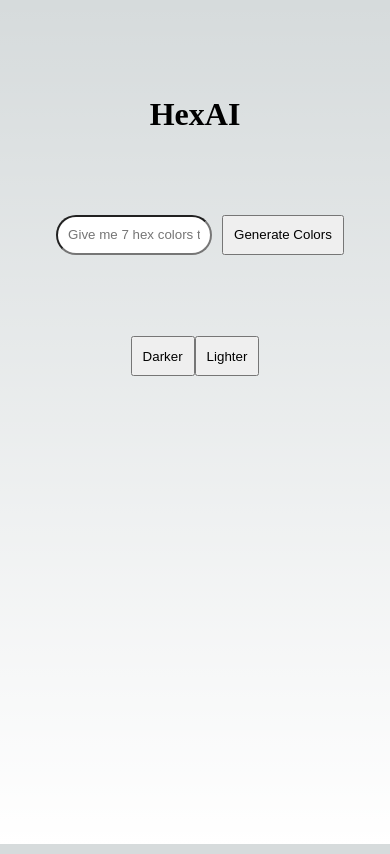
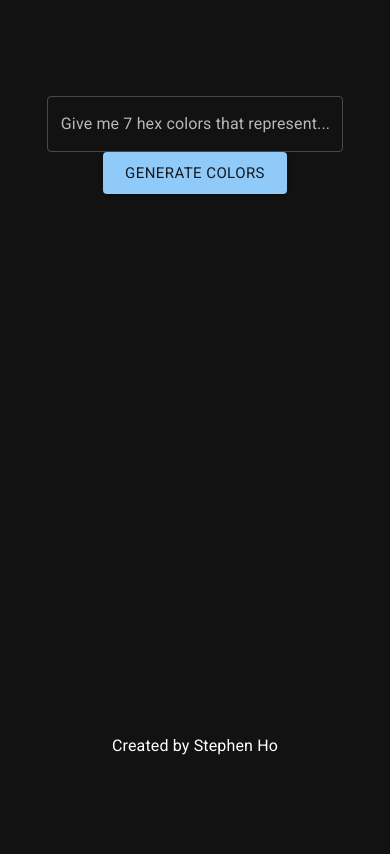
Before and after one commit to stephen-ho/HexAI, a Next.js app: page / in a window 390 px wide. Built offline with nearby package versions, Linux system fonts and the light colour scheme.

Commit message:
customized css and mobile responsive

```diff
--- a/package.json
+++ b/package.json
@@ -9,6 +9,10 @@
     "lint": "next lint"
   },
   "dependencies": {
+    "@emotion/react": "^11.10.6",
+    "@emotion/styled": "^11.10.6",
+    "@fontsource/roboto": "^4.5.8",
+    "@mui/material": "^5.12.1",
     "axios": "^1.3.5",
     "eslint": "8.38.0",
     "eslint-config-next": "13.3.0",
--- a/src/pages/_app.js
+++ b/src/pages/_app.js
@@ -1,5 +1,26 @@
 import '@/styles/globals.css'
+import { Roboto } from 'next/font/google'
+import { ThemeProvider, createTheme } from '@mui/material/styles';
+import CssBaseline from '@mui/material/CssBaseline';
+
+const roboto = Roboto({
+  weight: '400',
+  subsets: ['latin'],
+})
+
+const darkTheme = createTheme({
+  palette: {
+    mode: 'dark',
+  },
+});
 
 export default function App({ Component, pageProps }) {
-  return <Component {...pageProps} />
+  return (
+    <ThemeProvider theme={darkTheme}>
+      <CssBaseline />
+      <main className={roboto.className}>
+        <Component {...pageProps} />
+      </main>
+    </ThemeProvider>
+  )
 }
--- a/src/pages/index.js
+++ b/src/pages/index.js
@@ -4,6 +4,7 @@ import { Inter } from 'next/font/google'
 // import styles from '@/styles/Home.module.css'
 import axios from "axios";
 import { useState, useEffect } from "react";
+import { Button, Tooltip, TextField } from '@mui/material';
 
 const inter = Inter({ subsets: ['latin'] })
 
@@ -101,6 +102,19 @@ export default function Home() {
 
   const loading = isLoading ? <div>{loader}</div> : null;
 
+  const extras = (colors.length > 1) ?
+    <div className="extras">
+      <Tooltip title="Generate the same colors but one shade darker" placement="top">
+        <Button variant="contained" size="large" onClick={handleDarker}>Darker</Button>
+      </Tooltip>
+      <Tooltip title="Generate the same colors but one shade lighter" placement="top">
+        <Button variant="contained" size="large" onClick={handleLighter}>Lighter</Button>
+      </Tooltip>
+    </div>
+    : null;
+
+  const fontColor = `color: ${currentColor.color}`;
+
   return (
     <>
       <Head>
@@ -110,29 +124,28 @@ export default function Home() {
         <link rel="icon" href="/favicon.ico" />
       </Head>
       <main className="main">
-        <h1>HexAI</h1>
         {loading}
         <div className="input">
-          <input
+          <TextField
+            className="promptInput"
+            variant="outlined"
             value={userDescription}
             onChange={handleChange}
-            placeholder="Give me 7 hex colors that represent..."
+            label="Give me 7 hex colors that represent..."
           />
-          <button onClick={handleClick}>Generate Colors</button>
-        </div>
-        <div className="extras">
-          <button onClick={handleDarker}>Darker</button>
-          <button onClick={handleLighter}>Lighter</button>
+          <Button className="button" variant="contained" size="large" onClick={handleClick}>Generate Colors</Button>
         </div>
         <div className="colors">
           <div className="colorWheel">
             {colorWheel}
           </div>
           <div className="colorInfo">
-            <h2>{currentColor.color}</h2>
-            {currentColor.description}
+            <h2 style={{color: currentColor.color}}>{currentColor.color}</h2>
+            <b>{currentColor.description}</b>
           </div>
         </div>
+        {extras}
+        <a href="https://stephen-ho.github.io/">Created by Stephen Ho</a>
       </main>
     </>
   )
--- a/src/styles/globals.css
+++ b/src/styles/globals.css
@@ -1,109 +1,12 @@
-:root {
-  --max-width: 1100px;
-  --border-radius: 12px;
-  --font-mono: ui-monospace, Menlo, Monaco, 'Cascadia Mono', 'Segoe UI Mono',
-    'Roboto Mono', 'Oxygen Mono', 'Ubuntu Monospace', 'Source Code Pro',
-    'Fira Mono', 'Droid Sans Mono', 'Courier New', monospace;
-
-  --foreground-rgb: 0, 0, 0;
-  --background-start-rgb: 214, 219, 220;
-  --background-end-rgb: 255, 255, 255;
-
-  --primary-glow: conic-gradient(
-    from 180deg at 50% 50%,
-    #16abff33 0deg,
-    #0885ff33 55deg,
-    #54d6ff33 120deg,
-    #0071ff33 160deg,
-    transparent 360deg
-  );
-  --secondary-glow: radial-gradient(
-    rgba(255, 255, 255, 1),
-    rgba(255, 255, 255, 0)
-  );
-
-  --tile-start-rgb: 239, 245, 249;
-  --tile-end-rgb: 228, 232, 233;
-  --tile-border: conic-gradient(
-    #00000080,
-    #00000040,
-    #00000030,
-    #00000020,
-    #00000010,
-    #00000010,
-    #00000080
-  );
-
-  --callout-rgb: 238, 240, 241;
-  --callout-border-rgb: 172, 175, 176;
-  --card-rgb: 180, 185, 188;
-  --card-border-rgb: 131, 134, 135;
-}
-
-@media (prefers-color-scheme: dark) {
-  :root {
-    --foreground-rgb: 255, 255, 255;
-    --background-start-rgb: 0, 0, 0;
-    --background-end-rgb: 0, 0, 0;
-
-    --primary-glow: radial-gradient(rgba(1, 65, 255, 0.4), rgba(1, 65, 255, 0));
-    --secondary-glow: linear-gradient(
-      to bottom right,
-      rgba(1, 65, 255, 0),
-      rgba(1, 65, 255, 0),
-      rgba(1, 65, 255, 0.3)
-    );
-
-    --tile-start-rgb: 2, 13, 46;
-    --tile-end-rgb: 2, 5, 19;
-    --tile-border: conic-gradient(
-      #ffffff80,
-      #ffffff40,
-      #ffffff30,
-      #ffffff20,
-      #ffffff10,
-      #ffffff10,
-      #ffffff80
-    );
-
-    --callout-rgb: 20, 20, 20;
-    --callout-border-rgb: 108, 108, 108;
-    --card-rgb: 100, 100, 100;
-    --card-border-rgb: 200, 200, 200;
-  }
-}
-
-* {
-  box-sizing: border-box;
-  padding: 0;
-  margin: 0;
-}
-
 html,
 body {
   max-width: 100%;
   overflow-x: hidden;
 }
 
-body {
-  color: rgb(var(--foreground-rgb));
-  background: linear-gradient(
-      to bottom,
-      transparent,
-      rgb(var(--background-end-rgb))
-    )
-    rgb(var(--background-start-rgb));
-}
-
 a {
   color: inherit;
   text-decoration: none;
-}
-
-@media (prefers-color-scheme: dark) {
-  html {
-    color-scheme: dark;
-  }
 }
 
 .main {
@@ -113,6 +16,22 @@ a {
   align-items: center;
   padding: 6rem;
   min-height: 100vh;
+}
+
+.input {
+  width: 80vw;
+  display: flex;
+  flex-direction: row;
+  justify-content: center;
+  align-items: center;
+}
+
+.promptInput {
+  width: 50%;
+}
+
+.button {
+  margin: 10px;
 }
 
 .dot {
@@ -161,16 +80,50 @@ a {
   position: relative;
 }
 
+.extras {
+  display: flex;
+  flex-direction: row;
+}
+
+.extras button {
+  max-width: 90%;
+  margin: 10px;
+}
+
+@media screen and (max-width: 600px) {
+  .input {
+    flex-direction: column;
+  }
+
+  .promptInput {
+    width: 95%;
+  }
+
+  .colors {
+    flex-direction: column;
+  }
+
+  .colorWheel {
+    margin: 10px;
+  }
+
+  .colorInfo {
+    margin: 10px;
+    padding: 0px;
+    justify-content: center;
+  }
+}
+
 .dot0 {
   position: absolute;
   top: 20px;
-  left: 40px
+  left: 41px
 }
 
 .dot1 {
   position: absolute;
   top: 20px;
-  left: 120px;
+  left: 123px;
 }
 
 .dot2 {
@@ -182,46 +135,25 @@ a {
 .dot3 {
   position: absolute;
   top: 85px;
-  left: 80px;
+  left: 82px;
 }
 
 .dot4 {
   position: absolute;
   top: 85px;
-  left: 160px;
+  left: 164px;
 }
 
 .dot5 {
   position: absolute;
   top: 150px;
-  left: 40px;
+  left: 41px;
 }
 
 .dot6 {
   position: absolute;
   top: 150px;
-  left: 120px;
-}
-
-.input {
-  width: 80vw;
-  display: flex;
-  flex-direction: row;
-  justify-content: center;
-  align-items: center;
-}
-
-input {
-  height: 40px;
-  width: 50%;
-  padding: 10px;
-  margin: 10px;
-  border-radius: 20px;
-}
-
-button {
-  height: 40px;
-  padding: 10px;
+  left: 123px;
 }
 
 .loader {
```
Also changed, not shown: 1 other file (tests, documents, lock files or other folders).
